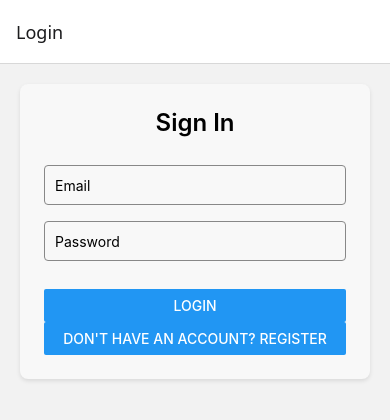
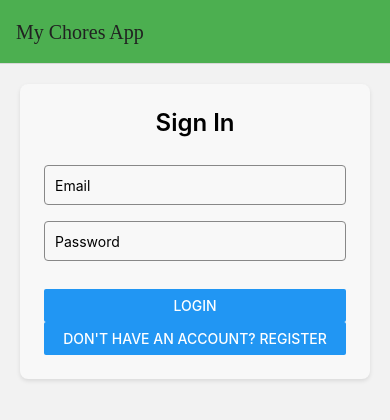
Before and after one commit to kobeynw/chores-app, a React Native app in the folder mobile/: screen /Home in a window 390 px wide. Shown: the top 420 px of the page. Built offline with nearby package versions, Linux system fonts and the light colour scheme.

Commit message:
Added basic styling to auth screens and home screen

```diff
--- a/mobile/src/navigation/AppStack.js
+++ b/mobile/src/navigation/AppStack.js
@@ -4,13 +4,13 @@ import HomeScreen from '../screens/HomeScreen';
 
 const Stack = createNativeStackNavigator();
 
-export default function AppStack() {
+export default function AppStack(headerStyle) {
   return (
     <Stack.Navigator>
       <Stack.Screen
         name="Home"
         component={HomeScreen}
-        options={{ title: 'Welcome' }}
+        options={headerStyle}
       />
       {/* Add more app screens here later */}
     </Stack.Navigator>
--- a/mobile/src/navigation/AuthStack.js
+++ b/mobile/src/navigation/AuthStack.js
@@ -5,13 +5,19 @@ import RegisterScreen from '../screens/RegisterScreen';
 
 const Stack = createNativeStackNavigator();
 
-export default function AuthStack() {
+export default function AuthStack({ headerStyle }) {
   return (
     <Stack.Navigator initialRouteName="Login">
-      <Stack.Screen name="Login">
+      <Stack.Screen
+        name="Login"
+        options={headerStyle}
+      >
         {props => <LoginScreen {...props} />}
       </Stack.Screen>
-      <Stack.Screen name="Register">
+      <Stack.Screen
+        name="Register"
+        options={headerStyle}
+      >
         {props => <RegisterScreen {...props} />}
       </Stack.Screen>
     </Stack.Navigator>
--- a/mobile/src/navigation/RootNavigator.js
+++ b/mobile/src/navigation/RootNavigator.js
@@ -18,10 +18,22 @@ export default function RootNavigator() {
   return (
     <NavigationContainer>
       {isLoggedIn ? (
-        <AppStack />
+        <AppStack headerStyle={headerStyle} />
       ) : (
-        <AuthStack />
+        <AuthStack headerStyle={headerStyle} />
       )}
     </NavigationContainer>
   );
 }
+
+const headerStyle = {
+  title: 'My Chores App',
+  headerStyle: {
+    backgroundColor: '#4CAF50',
+  },
+  headerTintColor: '#212121',
+  headerTitleStyle: {
+    fontFamily: 'Chalkboard SE',
+    fontSize: 20,
+  }
+};
--- a/mobile/src/screens/HomeScreen.js
+++ b/mobile/src/screens/HomeScreen.js
@@ -18,5 +18,5 @@ export default function HomeScreen() {
 
 const styles = StyleSheet.create({
   container: { flex: 1, justifyContent: 'center', alignItems: 'center' },
-  text: { fontSize: 20 },
+  text: { fontSize: 20, color: '#212121' },
 });
```
